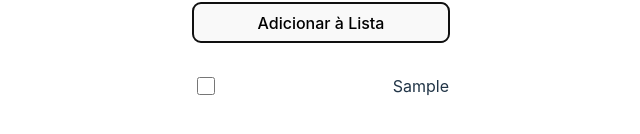
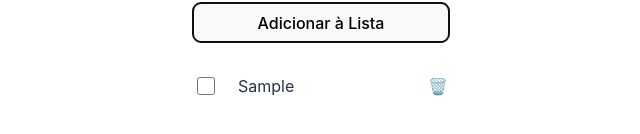
Before and after one commit to MilenaRizzi/projetos-senai, a React (Vite) app in the folder modulo01/semana9/lista-tarefas/: page / in a window 1280 px wide. Both pictures are taken after typing "Sample" into the empty fields and a click on the button "Adicionar à Lista". Shown: the part 436-570 px from the top of the page, without its empty margins (319-959 px from the left). Built offline with nearby package versions, Linux system fonts and the light colour scheme.

Commit message:
Update TaskList.tsx

```diff
--- a/modulo01/semana9/lista-tarefas/src/components/TaskList.tsx
+++ b/modulo01/semana9/lista-tarefas/src/components/TaskList.tsx
@@ -34,6 +34,11 @@ export function TaskList() {
     setList(updatedList);
   }
 
+
+  function handleDeleteTask(index: number) {
+    setList((prevTask) => prevTask.filter((_, i) => i !== index));
+  }
+
   return (
     <div className="lista-tarefas">
       <span className="texto-span">Adicione um item à sua lista</span>
@@ -49,8 +54,9 @@ export function TaskList() {
       </form>
       <div>
         <ul className="itens">
-          {list.map((item) => (
+          {list.map((item, index) => (
             <li className="item-lista" key={item.id}>
+              <div>
                 <input
                   className="checkbox"
                   type="checkbox"
@@ -58,6 +64,8 @@ export function TaskList() {
                   onChange={() => toggleItemCompletion(item.id)}
                 />
                 <span>{item.value}</span>
+              </div>
+              <button onClick={() => handleDeleteTask(index)}>🗑️</button>
             </li>
           ))}
         </ul>
```
Lines whose indentation alone changed are shown as unchanged.
